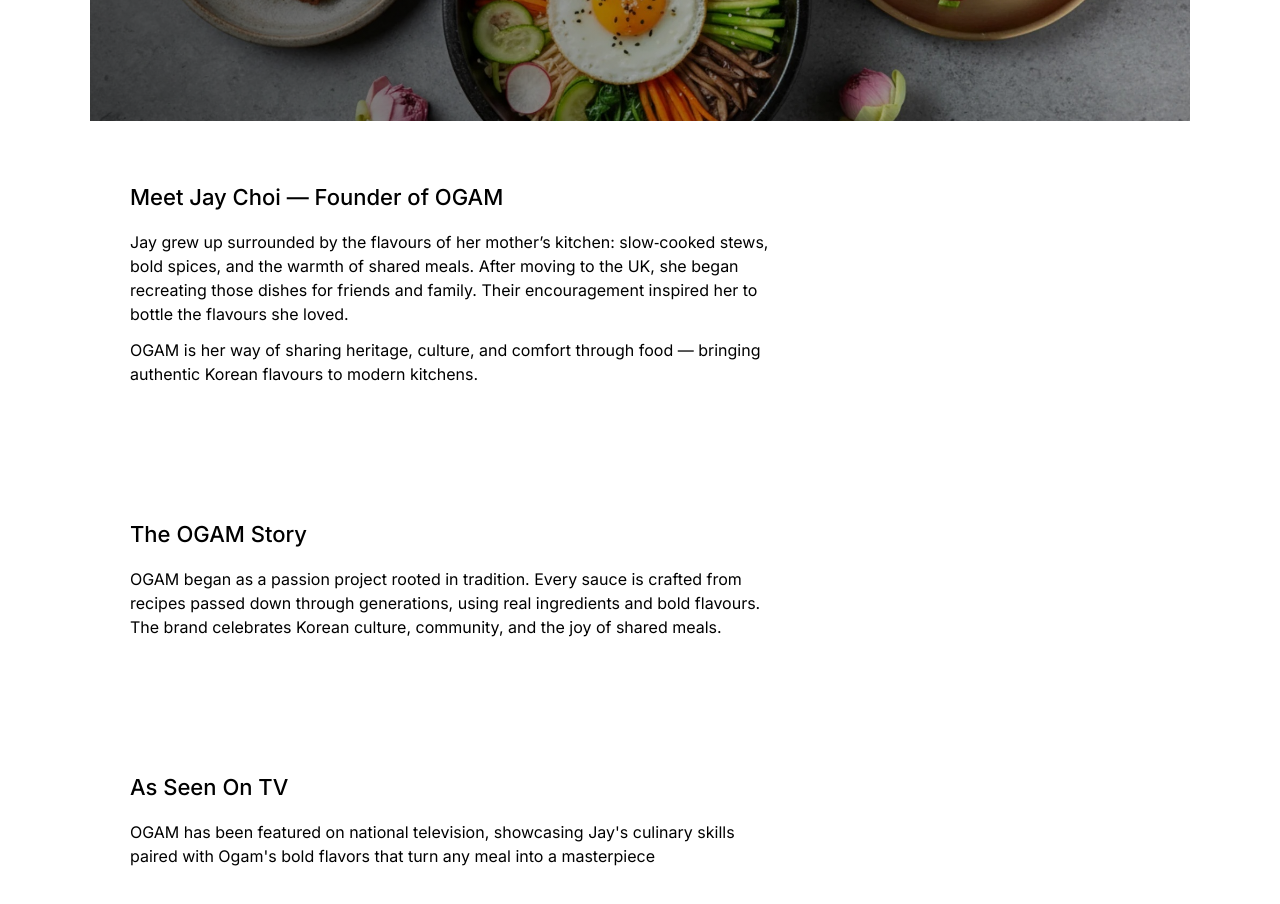
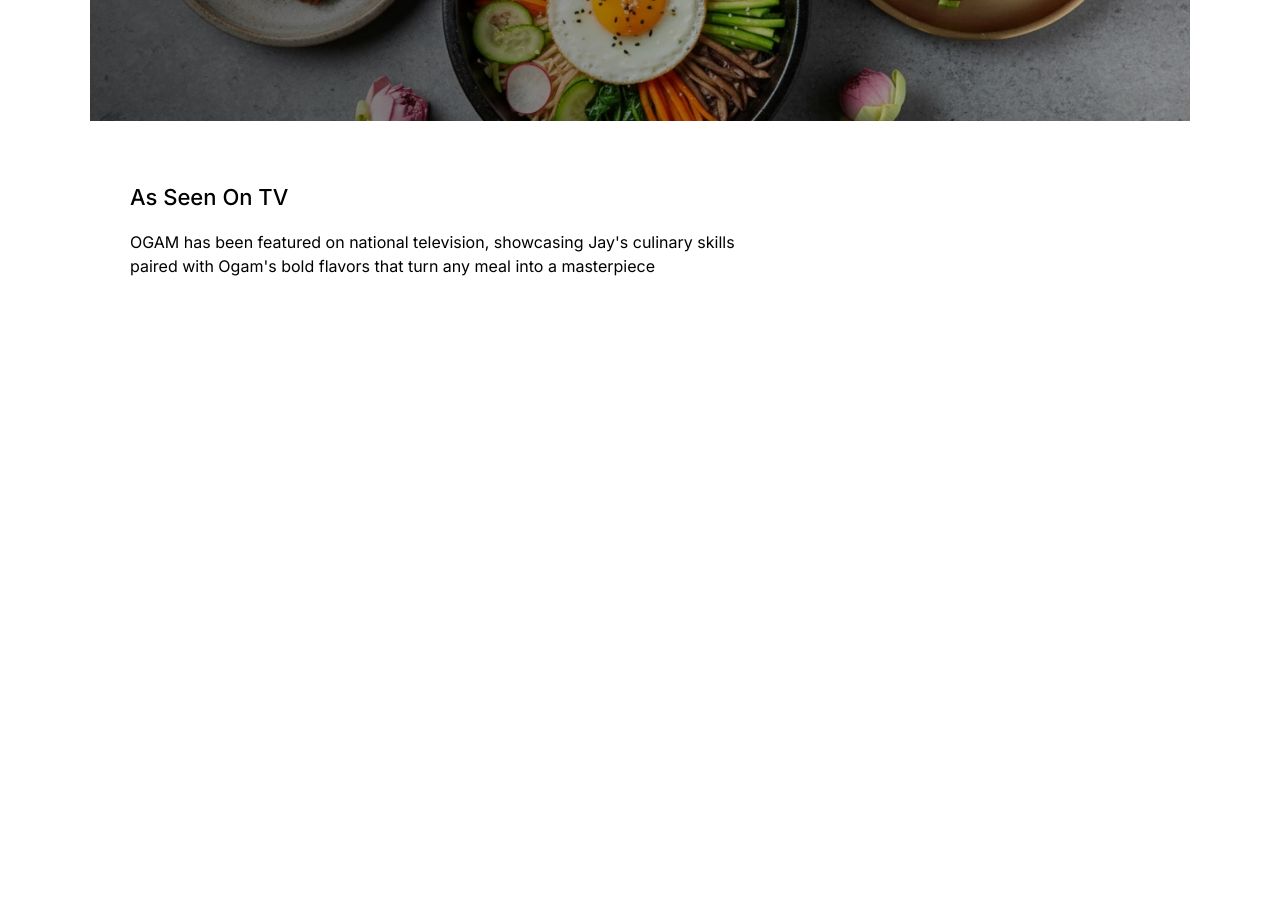
Before and after one commit to mcdonnellb/OGAMDUMMY, a plain HTML site: page index.html in a window 1280 px wide. Shown: the part 440-1344 px from the top of the page. After the commit the page ends 800 px from the top, so only its background shows below. Drawn offline with Linux system fonts and the light colour scheme.

Commit message:
Update index.html

```diff
--- a/index.html
+++ b/index.html
@@ -29,20 +29,6 @@
     </div>
 </header>
 
-
-<!-- FOUNDER STORY (NEW) -->
-<section>
-    <h2>Meet Jay Choi — Founder of OGAM</h2>
-    <p>Jay grew up surrounded by the flavours of her mother’s kitchen: slow‑cooked stews, bold spices, and the warmth of shared meals. After moving to the UK, she began recreating those dishes for friends and family. Their encouragement inspired her to bottle the flavours she loved.</p>
-    <p>OGAM is her way of sharing heritage, culture, and comfort through food — bringing authentic Korean flavours to modern kitchens.</p>
-</section>
-
-<!-- BRAND ORIGIN (NEW) -->
-<section>
-    <h2>The OGAM Story</h2>
-    <p>OGAM began as a passion project rooted in tradition. Every sauce is crafted from recipes passed down through generations, using real ingredients and bold flavours. The brand celebrates Korean culture, community, and the joy of shared meals.</p>
-</section>
-
 <!-- AS SEEN ON TV -->
 <section>
     <h2>As Seen On TV</h2>
```
